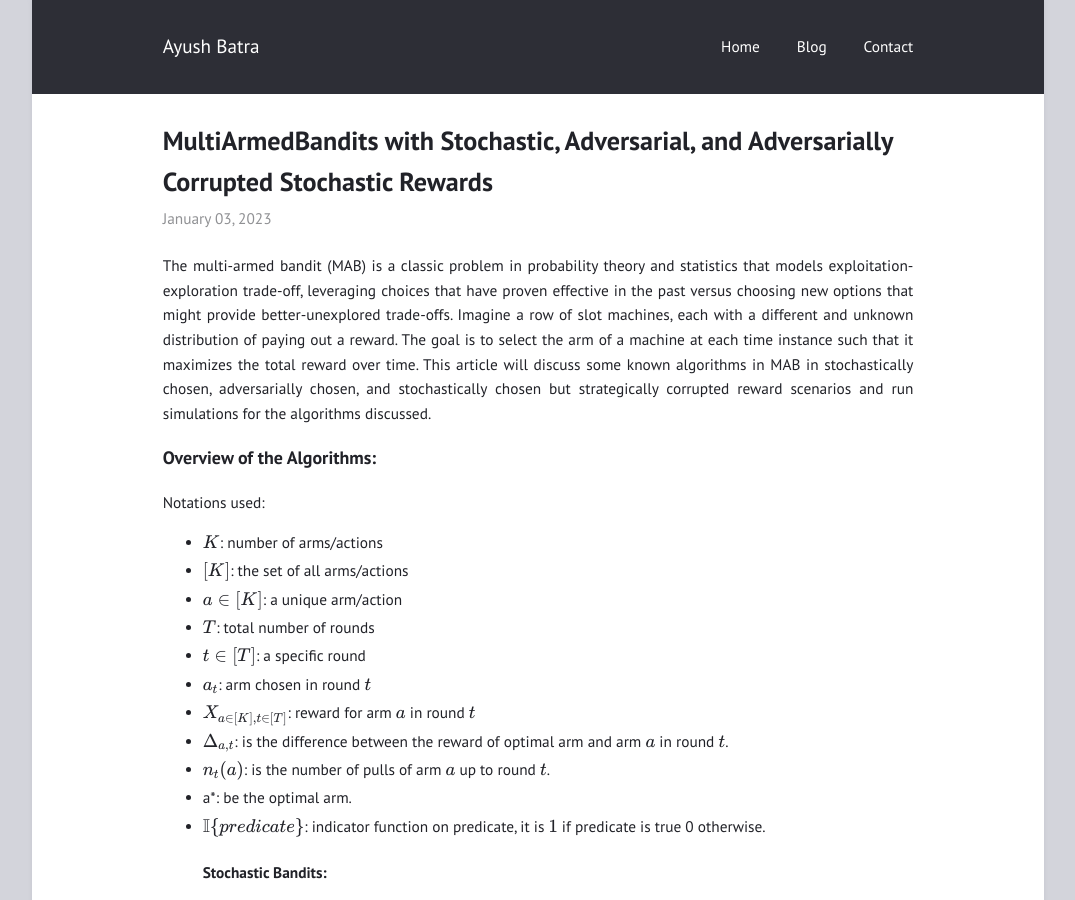
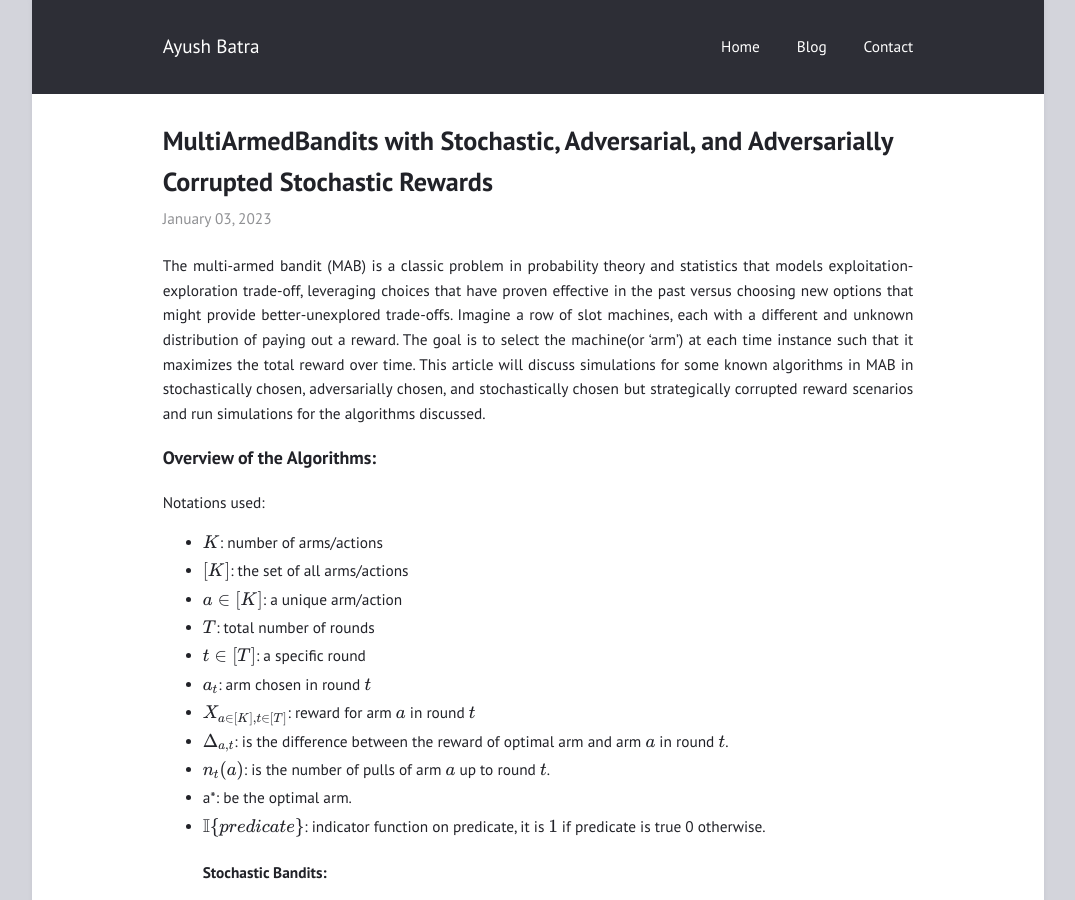
Before and after one commit to ayushbatra/ayushbatra.github.io, a Jekyll site: the page built from _posts/2023-01-03-multiarmedbandits.md, in a window 1280 px wide and 900 px high. Shown: the whole window, without its empty margins (102-1177 px from the left). Built offline with Jekyll 4.4.1, drawn with Linux system fonts in a browser that asks for light colours.

Commit message:
Update 2023-01-03-multiarmedbandits.md

```diff
--- a/_posts/2023-01-03-multiarmedbandits.md
+++ b/_posts/2023-01-03-multiarmedbandits.md
@@ -5,7 +5,10 @@
 mathjax: true
 ---
 
-The multi-armed bandit (MAB) is a classic problem in probability theory and statistics that models exploitation-exploration trade-off, leveraging choices that have proven effective in the past versus choosing new options that might provide better-unexplored trade-offs. Imagine a row of slot machines, each with a different and unknown distribution of paying out a reward. The goal is to select the arm of a machine at each time instance such that it maximizes the total reward over time. This article will discuss some known algorithms in MAB in stochastically chosen, adversarially chosen, and stochastically chosen but strategically corrupted reward scenarios and run simulations for the algorithms discussed.
+The multi-armed bandit (MAB) is a classic problem in probability theory and statistics that models exploitation-exploration trade-off, leveraging choices that have proven effective in the past versus choosing new options that might provide better-unexplored trade-offs. Imagine a row of slot machines, each with a different and unknown distribution of paying out a reward. The goal is to select the machine(or 'arm') at each time instance such that it maximizes the total reward over time. This article will discuss simulations for some known algorithms in MAB in stochastically chosen, adversarially chosen, and stochastically chosen but strategically corrupted reward scenarios and run simulations for the algorithms discussed.
+
+
+
 
 ### Overview of the Algorithms:
 Notations used:
```
